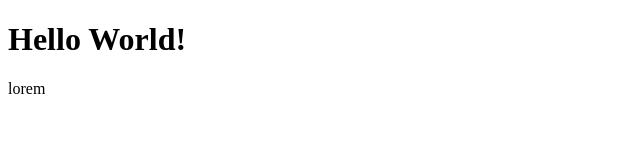
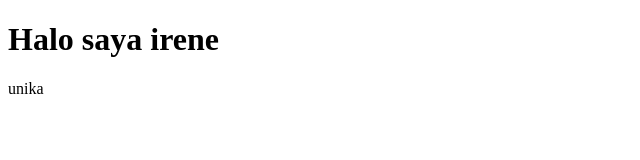
Before and after one commit to clarissairene/repo_remote, a plain HTML site: page index.html in a window 1280 px wide. Shown: the whole page, without its empty margins (0-640 px from the left). Drawn offline with Linux system fonts and the light colour scheme.

```diff
--- a/index.html
+++ b/index.html
@@ -7,7 +7,7 @@
 	<title>Coba Git Remote</title>
 </head>
 <body>
-	<h1>Hello World!</h1>
-	<p>lorem</p>
+	<h1>Halo saya irene</h1>
+	<p>unika</p>
 </body>
 </html>
```
